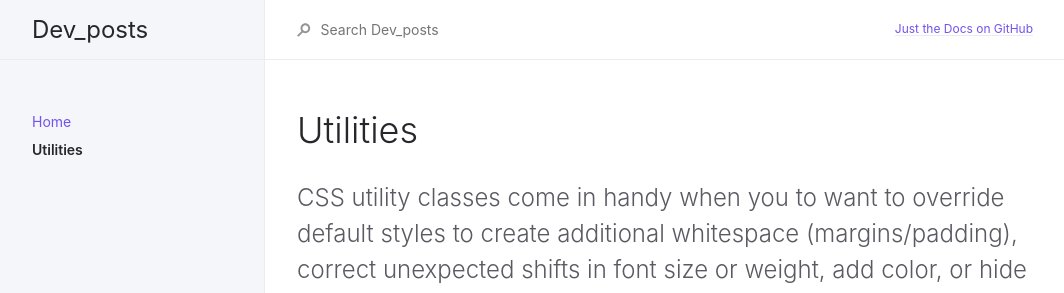
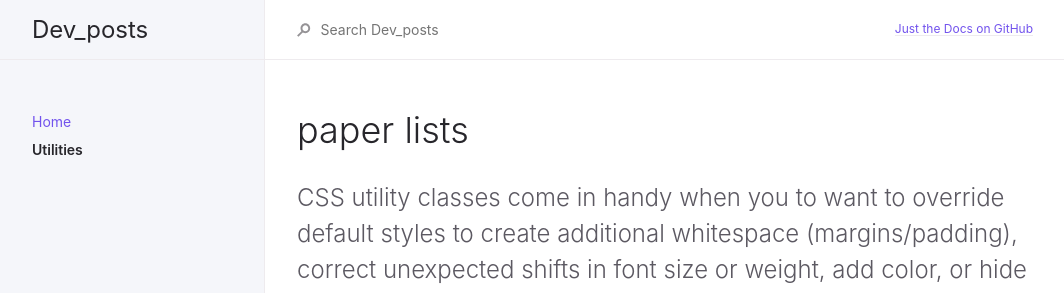
Before and after one commit to areum-lee/areum-lee.github.io, a Jekyll site: the page built from docs/DL_papers/DL papers.md, in a window 1280 px wide. Shown: the top 293 px of the page, without its empty margins (107-1171 px from the left). Built offline with Jekyll 4.4.1, drawn with Linux system fonts in a browser that asks for light colours.

Commit message:
first commit

```diff
--- a/docs/DL_papers/DL papers.md
+++ b/docs/DL_papers/DL papers.md
@@ -3,10 +3,10 @@ layout: default
 title: Utilities
 nav_order: 4
 has_children: true
-permalink: docs/utilities
+permalink: docs/DL_papers
 ---
 
-# Utilities
+# paper lists
 {: .no_toc }
 
 CSS utility classes come in handy when you to want to override default styles to create additional whitespace (margins/padding), correct unexpected shifts in font size or weight, add color, or hide (or show) something at a specific screen size.
```
